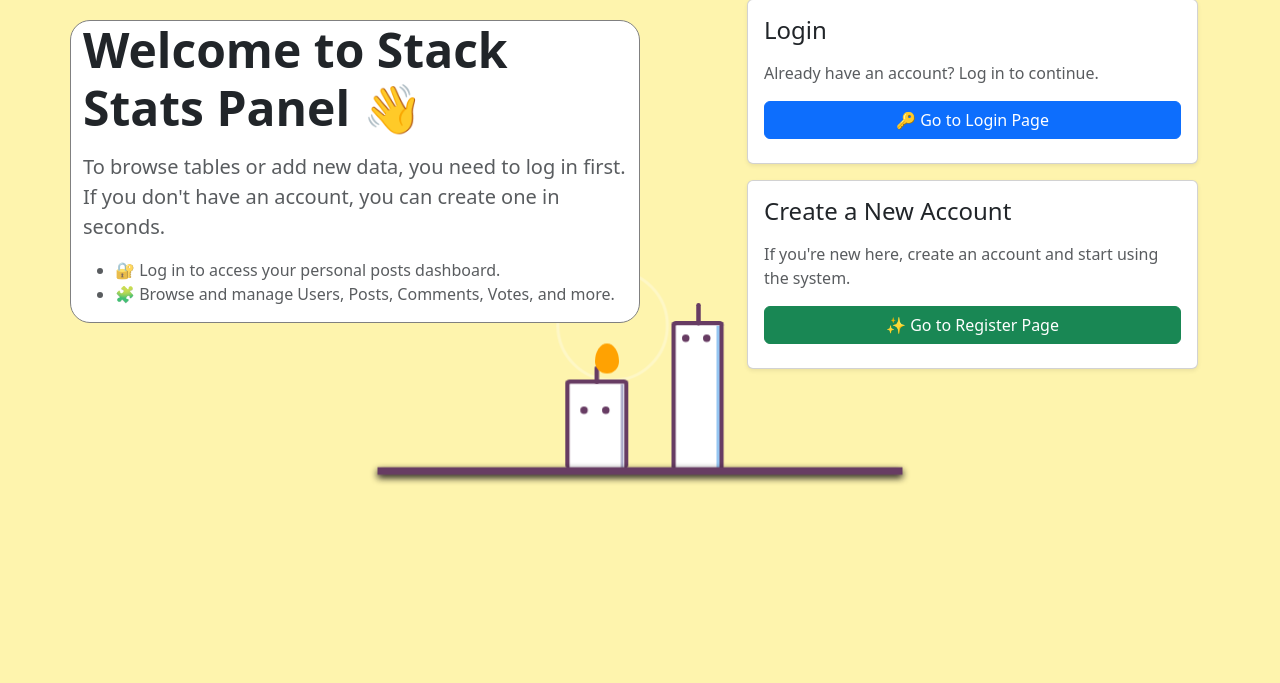
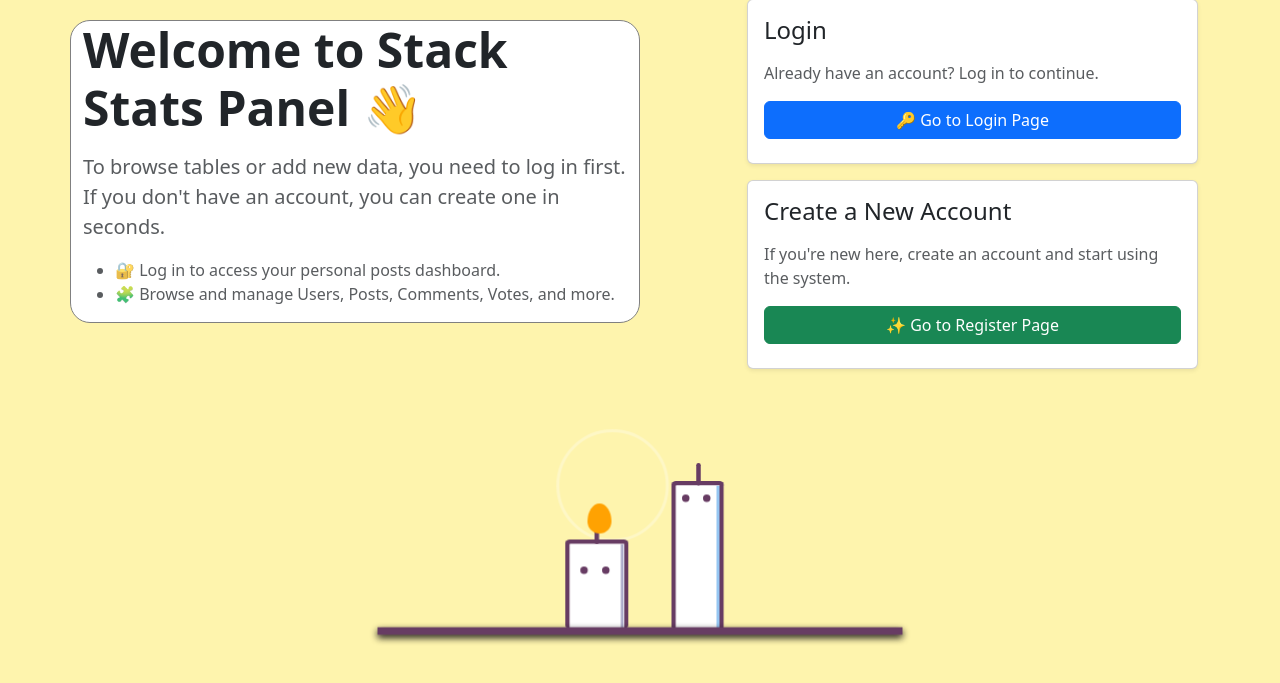
Before and after one commit to itu-itis23-baranr22/DataThieves, a Flask app: page / in a window 1280 px wide. Shown: the part 89-772 px from the top of the page. Run offline with Flask 3, Linux system fonts and the light colour scheme.

Commit message:
Adjust candle positioning and fire animation

```diff
--- a/static/candle.css
+++ b/static/candle.css
@@ -5,7 +5,7 @@ body.has-candle {
 .wrapper {
   position: absolute;
   left: 50%;
-  top: 70%;
+  top: 90%;
   transform: scale(1.5, 1.5) translate(-50%, -50%);
 }
 .floor {
@@ -178,7 +178,7 @@ body.has-candle {
 .candle2__fire {
   position: absolute;
   top: 50%;
-  left: 40%;
+  left: 38%;
   display: block;
   width: 16px;
   height: 20px;
@@ -257,9 +257,11 @@ body.has-candle {
 @keyframes change-background {
   0%, 59%, 98%, 100% {
     background: #fef4ad;
+
   }
   61%, 97% {
     background: #f8ae39;
+
   }
 }
 @keyframes move-left {
@@ -414,18 +416,18 @@ body.has-candle {
 }
 @keyframes dance-fire {
   59%, 89% {
-    left: 40%;
+    left: 38%;
     width: 0px;
     height: 0px;
   }
   90%, 0%, 7%, 15%, 23%, 31%, 39%, 47%, 55% {
-    left: 40.8%;
+    left: 38.8%;
     width: 16px;
     height: 20px;
     background: #ffc107;
   }
   94%, 3%, 11%, 19%, 27%, 35%, 43%, 51%, 58% {
-    left: 41.2%;
+    left: 39.2%;
     width: 16px;
     height: 20px;
     background: #ff9800;
```
